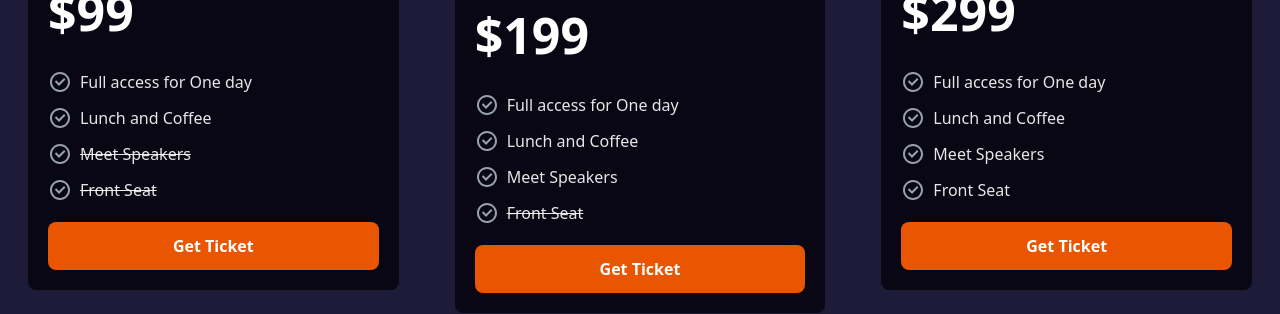
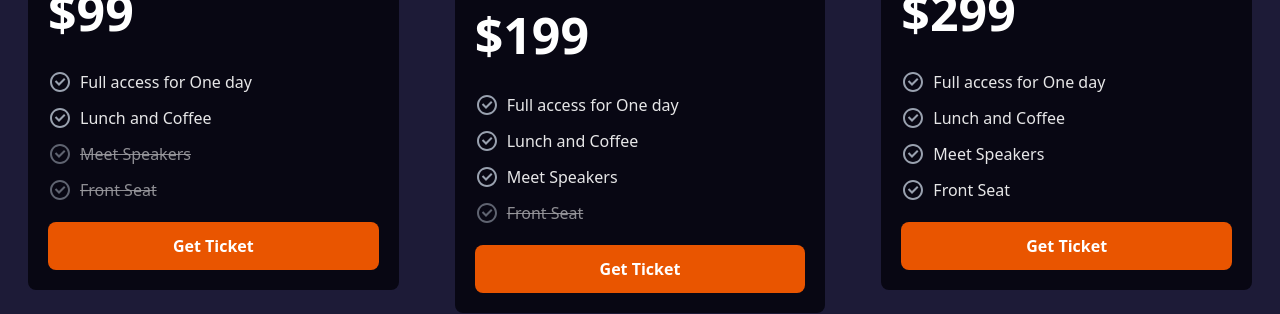
Before and after one commit to NDTC-Mangansakan/designers-conference, a React (Vite) app: page / in a window 1280 px wide. Shown: the part 3886-4200 px from the top of the page. Built offline with nearby package versions, Linux system fonts and the light colour scheme.

Commit message:
modified Pricing page

```diff
--- a/src/pages/Pricing.jsx
+++ b/src/pages/Pricing.jsx
@@ -1,59 +1,88 @@
+import React, { useEffect } from 'react';
 import { RiCheckboxCircleLine } from '@remixicon/react';
 import sr from '../components/ScrolReveal';
-import React, { useEffect } from 'react'
 
-const Pricing = () => {
+const plans = [
+    {
+        title: 'Bronze',
+        price: '$99',
+        features: ['Full access for One day', 'Lunch and Coffee'],
+    },
+    {
+        title: 'Silver',
+        price: '$199',
+        features: ['Full access for One day', 'Lunch and Coffee', 'Meet Speakers'],
+        recommended: true,
+    },
+    {
+        title: 'Gold',
+        price: '$299',
+        features: ['Full access for One day', 'Lunch and Coffee', 'Meet Speakers', 'Front Seat'],
+    },
+];
 
-    useEffect(() => {
-        sr.reveal('.price-card', {interval: 300})
-    }, [])
-
-    const pricesTitle = [ 'Bronze', 'Silver', 'Gold'];
-    const prices = ['$99', '$199', '$299'];
-    const priceDescriptions = [
+const allFeatures = [
     'Full access for One day',
     'Lunch and Coffee',
     'Meet Speakers',
     'Front Seat'
 ];
+
+const Pricing = () => {
+    useEffect(() => {
+        sr.reveal('.price-card', { interval: 300 });
+
+        return () => {
+            sr.clean('.price-card');
+        };
+    }, []);
+
     return (
-        <div id='pricing' className='py-15 bg-secondary-bg'>
+        <section id="pricing" className="py-15 bg-secondary-bg">
             <div className="container mx-auto px-5">
                 <p className="text-xl text-center">Event Pricing</p>
                 <p className="mt-3 font-extrabold text-[clamp(25px,3.5vw,100px)] text-center">Book your seat now</p>
 
                 <div className="mt-10 flex flex-col gap-10 lg:flex-row lg:justify-center lg:items-center">
-                    {
-                        [...Array(3)].map((_, index) => (
+                    {plans.map((plan, index) => (
                         <div key={index} className="price-card bg-main-bg rounded-lg p-5 lg:w-1/3 lg:mx-2">
-                                {index === 1 && <p className="bg-primary inline-block px-3 py-1 rounded-3xl font-semibold text-xs mb-5">Recommended</p>}
-                                <p className="font-semibold text-xl">{pricesTitle[index]}</p>
-                                <p className="text-[50px] font-bold mt-3">{prices[index]}</p>
+                            {plan.recommended && (
+                                <p className="bg-primary inline-block px-3 py-1 rounded-3xl font-semibold text-xs mb-5">
+                                    Recommended
+                                </p>
+                            )}
+                            <p className="font-semibold text-xl">{plan.title}</p>
+                            <p className="text-[50px] font-bold mt-3">{plan.price}</p>
+
                             <ul className="mt-5">
-                                    {
-                                        priceDescriptions.map((desc, i) => (
+                                {allFeatures.map((feature, i) => {
+                                    const included = plan.features.includes(feature);
+                                    return (
+                                        <li
+                                            key={i}
+                                            className={`mt-3 flex items-center gap-x-2 text-white/90 ${!included ? 'line-through opacity-60' : ''
+                                                }`}
+                                        >
+                                            <span className="text-gray-400">
+                                                <RiCheckboxCircleLine />
+                                            </span>
+                                            {feature}
+                                        </li>
+                                    );
+                                })}
+                            </ul>
 
-                                            <li key={i} className={
-                                                `${(index === 0 && i === 2) ||
-                                                   (index === 0 && i === 3) ||
-                                                   (index === 1 && i === 3)  ? 'line-through' : 'list-none'}
-                                                mt-3 text-white/90 flex items-center gap-x-2`
-                                            }>
-                                                <span className="text-gray-400"><RiCheckboxCircleLine/></span> {desc}
-                                            </li>
-                                        ))
-                                    }
-                                </ul>
-                                <button className="mt-5 cursor-pointer w-full bg-secondary font-semibold text-white py-3 rounded-lg hover:bg-secondary/80 transition-colors duration-200">Get Ticket</button>
+                            <button className="mt-5 w-full bg-secondary font-semibold text-white py-3 rounded-lg hover:bg-secondary/80 transition-colors duration-200">
+                                Get Ticket
+                            </button>
                         </div>
-                        ))
-                    }
+                    ))}
                 </div>
 
                 <p className="mt-10 text-gray-400 text-center">Price Includes GST.</p>
             </div>
-        </div>
-    )
-}
+        </section>
+    );
+};
 
-export default Pricing
+export default Pricing;
```
Lines whose indentation alone changed are shown as unchanged.
